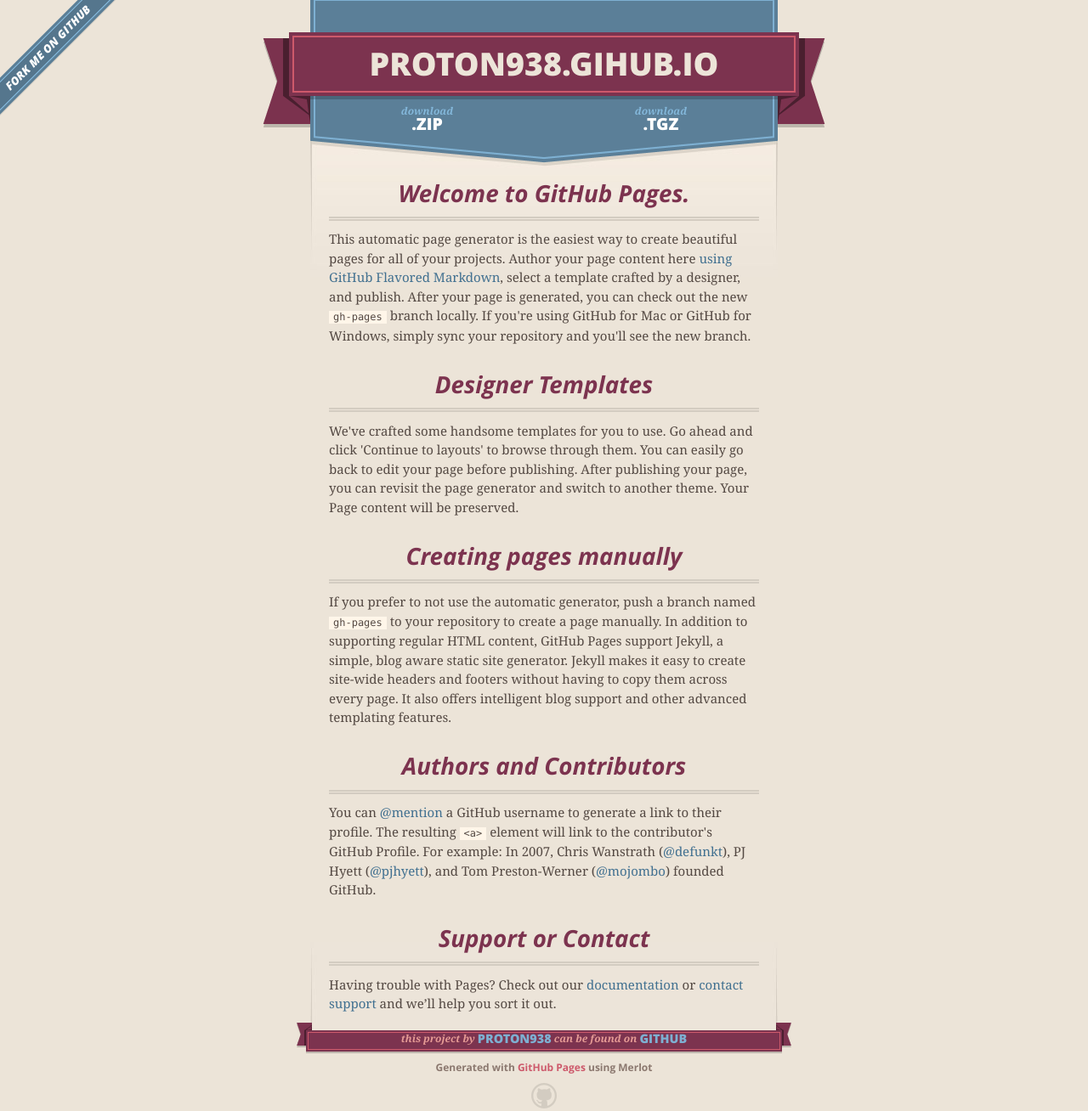
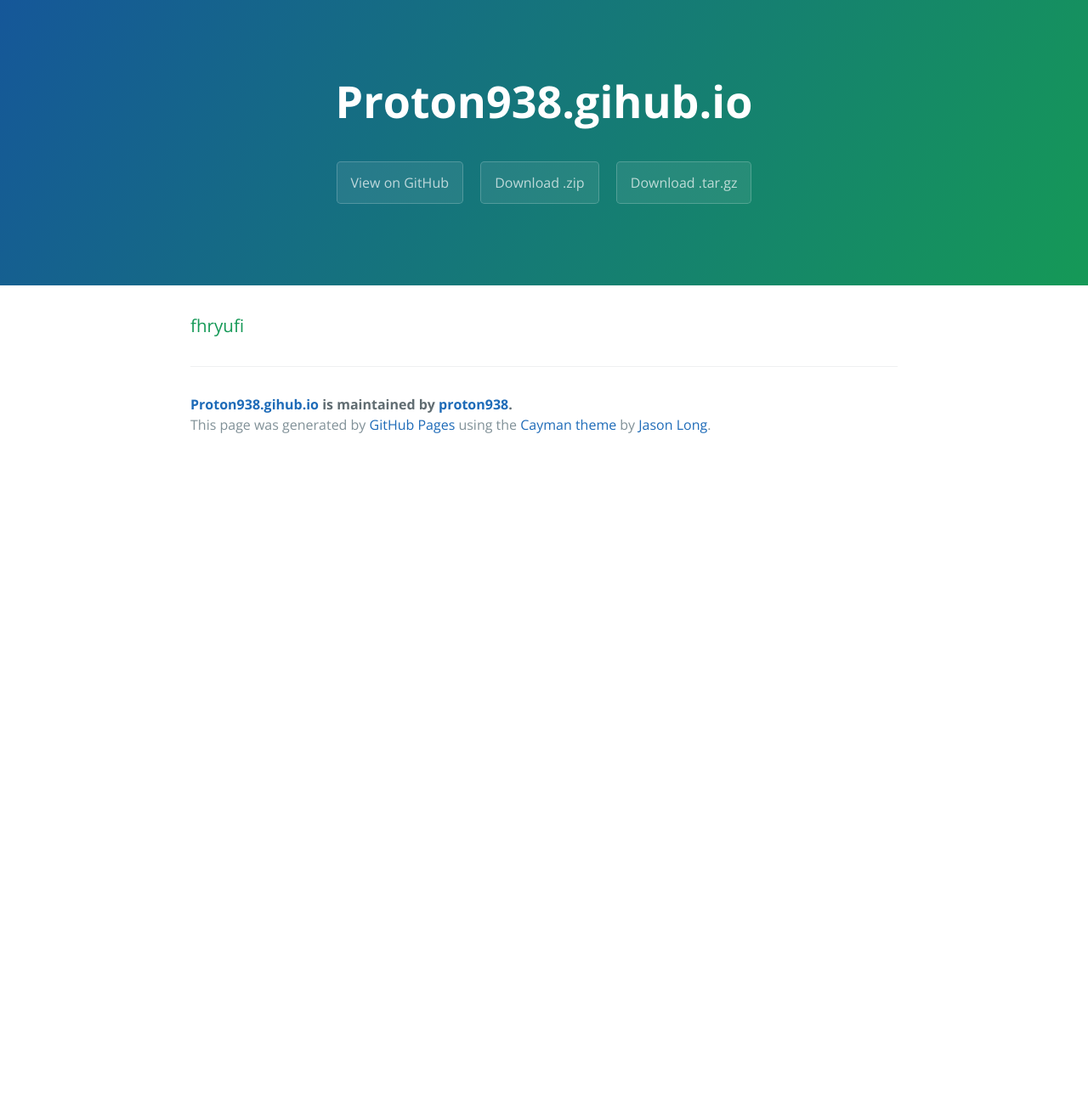
Before and after one commit to proton938/proton938.gihub.io, a plain HTML site: page index.html in a window 1280 px wide. Shown: the whole page at 85% size. After the commit the page ends 800 px from the top, so only its background shows below. Drawn offline with nearby package versions, Linux system fonts and the light colour scheme.

Commit message:
Create gh-pages branch via GitHub

```diff
--- a/index.html
+++ b/index.html
@@ -1,90 +1,34 @@
 <!DOCTYPE html>
-<html>
+<html lang="en-us">
   <head>
-    <meta charset='utf-8'>
-    <meta http-equiv="X-UA-Compatible" content="chrome=1">
-    <meta name="viewport" content="width=640">
+    <meta charset="UTF-8">
+    <title>Proton938.gihub.io by proton938</title>
+    <meta name="viewport" content="width=device-width, initial-scale=1">
+    <link rel="stylesheet" type="text/css" href="stylesheets/normalize.css" media="screen">
+    <link href='http://fonts.googleapis.com/css?family=Open+Sans:400,700' rel='stylesheet' type='text/css'>
+    <link rel="stylesheet" type="text/css" href="stylesheets/stylesheet.css" media="screen">
+    <link rel="stylesheet" type="text/css" href="stylesheets/github-light.css" media="screen">
+  </head>
+  <body>
+    <section class="page-header">
+      <h1 class="project-name">Proton938.gihub.io</h1>
+      <h2 class="project-tagline"></h2>
+      <a href="https://github.com/proton938/proton938.gihub.io" class="btn">View on GitHub</a>
+      <a href="https://github.com/proton938/proton938.gihub.io/zipball/master" class="btn">Download .zip</a>
+      <a href="https://github.com/proton938/proton938.gihub.io/tarball/master" class="btn">Download .tar.gz</a>
+    </section>
 
-    <link rel="stylesheet" href="stylesheets/core.css" media="screen">
-    <link rel="stylesheet" href="stylesheets/mobile.css" media="handheld, only screen and (max-device-width:640px)">
-    <link rel="stylesheet" href="stylesheets/github-light.css">
+    <section class="main-content">
+      <h3>
+<a id="fhryufi" class="anchor" href="#fhryufi" aria-hidden="true"><span class="octicon octicon-link"></span></a>fhryufi</h3>
 
-    <script type="text/javascript" src="javascripts/modernizr.js"></script>
-    <script type="text/javascript" src="https://ajax.googleapis.com/ajax/libs/jquery/1.7.1/jquery.min.js"></script>
-    <script type="text/javascript" src="javascripts/headsmart.min.js"></script>
-    <script type="text/javascript">
-      $(document).ready(function () {
-        $('#main_content').headsmart()
-      })
-    </script>
-    <title>Proton938.gihub.io by proton938</title>
-  </head>
+      <footer class="site-footer">
+        <span class="site-footer-owner"><a href="https://github.com/proton938/proton938.gihub.io">Proton938.gihub.io</a> is maintained by <a href="https://github.com/proton938">proton938</a>.</span>
 
-  <body>
-    <a id="forkme_banner" href="https://github.com/proton938/proton938.gihub.io">View on GitHub</a>
-    <div class="shell">
-
-      <header>
-        <span class="ribbon-outer">
-          <span class="ribbon-inner">
-            <h1>Proton938.gihub.io</h1>
-            <h2></h2>
-          </span>
-          <span class="left-tail"></span>
-          <span class="right-tail"></span>
-        </span>
-      </header>
-
-      <section id="downloads">
-        <span class="inner">
-          <a href="https://github.com/proton938/proton938.gihub.io/zipball/master" class="zip"><em>download</em> .ZIP</a><a href="https://github.com/proton938/proton938.gihub.io/tarball/master" class="tgz"><em>download</em> .TGZ</a>
-        </span>
-      </section>
-
-
-      <span class="banner-fix"></span>
-
-
-      <section id="main_content">
-        <h3>
-<a id="welcome-to-github-pages" class="anchor" href="#welcome-to-github-pages" aria-hidden="true"><span class="octicon octicon-link"></span></a>Welcome to GitHub Pages.</h3>
-
-<p>This automatic page generator is the easiest way to create beautiful pages for all of your projects. Author your page content here <a href="https://guides.github.com/features/mastering-markdown/">using GitHub Flavored Markdown</a>, select a template crafted by a designer, and publish. After your page is generated, you can check out the new <code>gh-pages</code> branch locally. If you're using GitHub for Mac or GitHub for Windows, simply sync your repository and you'll see the new branch.</p>
-
-<h3>
-<a id="designer-templates" class="anchor" href="#designer-templates" aria-hidden="true"><span class="octicon octicon-link"></span></a>Designer Templates</h3>
-
-<p>We've crafted some handsome templates for you to use. Go ahead and click 'Continue to layouts' to browse through them. You can easily go back to edit your page before publishing. After publishing your page, you can revisit the page generator and switch to another theme. Your Page content will be preserved.</p>
-
-<h3>
-<a id="creating-pages-manually" class="anchor" href="#creating-pages-manually" aria-hidden="true"><span class="octicon octicon-link"></span></a>Creating pages manually</h3>
-
-<p>If you prefer to not use the automatic generator, push a branch named <code>gh-pages</code> to your repository to create a page manually. In addition to supporting regular HTML content, GitHub Pages support Jekyll, a simple, blog aware static site generator. Jekyll makes it easy to create site-wide headers and footers without having to copy them across every page. It also offers intelligent blog support and other advanced templating features.</p>
-
-<h3>
-<a id="authors-and-contributors" class="anchor" href="#authors-and-contributors" aria-hidden="true"><span class="octicon octicon-link"></span></a>Authors and Contributors</h3>
-
-<p>You can <a href="https://github.com/blog/821" class="user-mention">@mention</a> a GitHub username to generate a link to their profile. The resulting <code>&lt;a&gt;</code> element will link to the contributor's GitHub Profile. For example: In 2007, Chris Wanstrath (<a href="https://github.com/defunkt" class="user-mention">@defunkt</a>), PJ Hyett (<a href="https://github.com/pjhyett" class="user-mention">@pjhyett</a>), and Tom Preston-Werner (<a href="https://github.com/mojombo" class="user-mention">@mojombo</a>) founded GitHub.</p>
-
-<h3>
-<a id="support-or-contact" class="anchor" href="#support-or-contact" aria-hidden="true"><span class="octicon octicon-link"></span></a>Support or Contact</h3>
-
-<p>Having trouble with Pages? Check out our <a href="https://help.github.com/pages">documentation</a> or <a href="https://github.com/contact">contact support</a> and we’ll help you sort it out.</p>
-      </section>
-
-      <footer>
-        <span class="ribbon-outer">
-          <span class="ribbon-inner">
-            <p>this project by <a href="https://github.com/proton938">proton938</a> can be found on <a href="https://github.com/proton938/proton938.gihub.io">GitHub</a></p>
-          </span>
-          <span class="left-tail"></span>
-          <span class="right-tail"></span>
-        </span>
-        <p>Generated with <a href="https://pages.github.com">GitHub Pages</a> using Merlot</p>
-        <span class="octocat"></span>
+        <span class="site-footer-credits">This page was generated by <a href="https://pages.github.com">GitHub Pages</a> using the <a href="https://github.com/jasonlong/cayman-theme">Cayman theme</a> by <a href="https://twitter.com/jasonlong">Jason Long</a>.</span>
       </footer>
 
-    </div>
+    </section>
 
 
   </body>
```
Also changed, not shown: params.json (+1 -1 lines).
